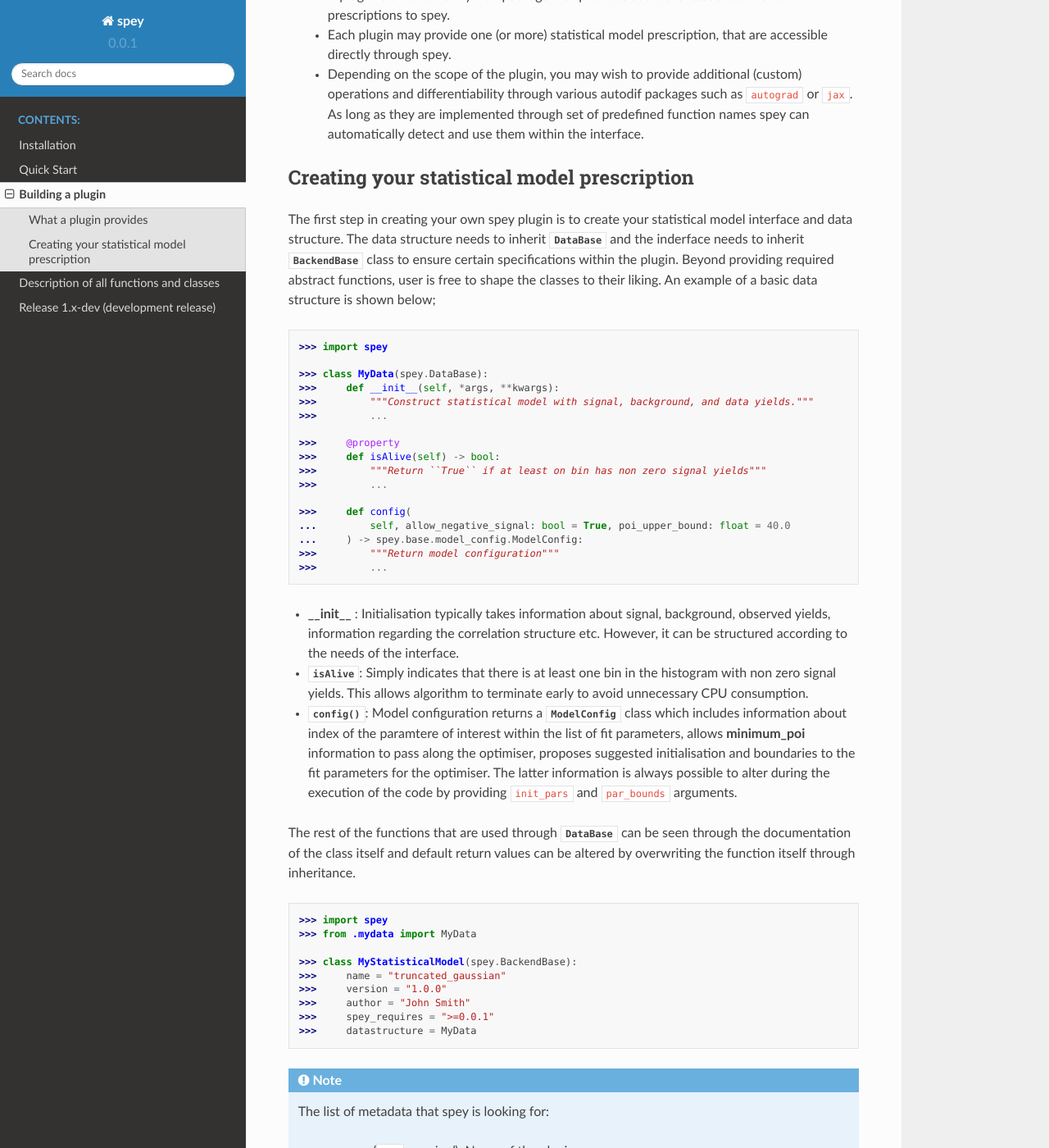
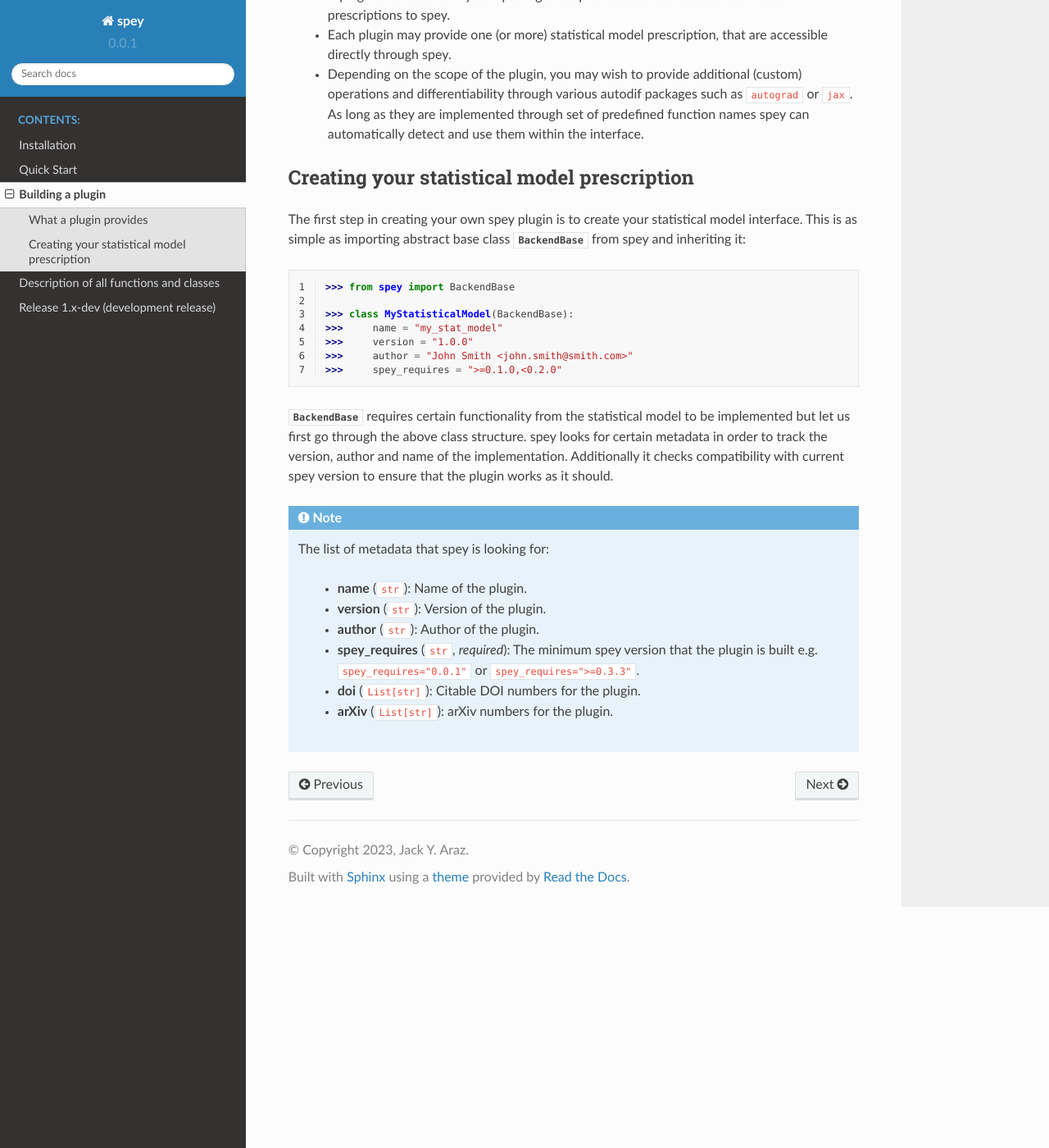
Before and after one commit to SpeysideHEP/spey, a Sphinx documentation site: the page built from docs/new_plugin.rst, in a window 1280 px wide and 1400 px high, scrolled down 354 px. Shown: the whole window at 82% size. Built offline with Sphinx 7.4.7 and the Read the Docs theme 2.0.0, drawn with Linux system fonts in a browser that asks for light colours; some of the changed text lies outside the part shown.

Commit message:
update documentation

```diff
--- a/docs/api.rst
+++ b/docs/api.rst
@@ -30,11 +30,6 @@ Base Classes
 ------------
 
 .. autoclass:: spey.BackendBase
-    :members:
-    :undoc-members:
-    :show-inheritance:
-
-.. autoclass:: spey.DataBase
     :members:
     :undoc-members:
     :show-inheritance:
--- a/docs/new_plugin.rst
+++ b/docs/new_plugin.rst
@@ -23,71 +23,34 @@ A quick intro on terminology of spey plugins in this section:
 Creating your statistical model prescription
 --------------------------------------------
 
-The first step in creating your own spey plugin is to create your statistical model interface and
-data structure. The data structure needs to inherit :obj:`~spey.DataBase` and the inderface
-needs to inherit :obj:`~spey.BackendBase` class to ensure certain specifications
-within the plugin. Beyond providing required abstract functions, user is free to shape the classes
-to their liking. An example of a basic data structure is shown below;
+The first step in creating your own spey plugin is to create your statistical model interface.
+This is as simple as importing abstract base class :class:`~spey.BackendBase` from spey and
+inheriting it:
 
 .. code-block:: python3
+    :linenos:
 
-    >>> import spey
+    >>> from spey import BackendBase
 
-    >>> class MyData(spey.DataBase):
-    >>>     def __init__(self, *args, **kwargs):
-    >>>         """Construct statistical model with signal, background, and data yields."""
-    >>>         ...
+    >>> class MyStatisticalModel(BackendBase):
+    >>>     name = "my_stat_model"
+    >>>     version = "1.0.0"
+    >>>     author = "John Smith <john.smith@smith.com>"
+    >>>     spey_requires = ">=0.1.0,<0.2.0"
 
-    >>>     @property
-    >>>     def isAlive(self) -> bool:
-    >>>         """Return ``True`` if at least on bin has non zero signal yields"""
-    >>>         ...
-
-    >>>     def config(
-    ...         self, allow_negative_signal: bool = True, poi_upper_bound: float = 40.0
-    ...     ) -> spey.base.model_config.ModelConfig:
-    >>>         """Return model configuration"""
-    >>>         ...
-
-* **__init__** : Initialisation typically takes information about signal, background, observed
-  yields, information regarding the correlation structure etc. However, it can be structured
-  according to the needs of the interface.
-* :attr:`~spey.DataBase.isAlive`: Simply indicates that there is at least one bin in the
-  histogram with non zero signal yields. This allows algorithm to terminate early to avoid
-  unnecessary CPU consumption.
-* :func:`~spey.DataBase.config`: Model configuration returns a
-  :class:`~spey.base.model_config.ModelConfig` class which includes information about index of
-  the paramtere of interest within the list of fit parameters, allows **minimum_poi** information
-  to pass along the optimiser, proposes suggested initialisation and boundaries to the fit
-  parameters for the optimiser. The latter information is always possible to alter during the
-  execution of the code by providing ``init_pars`` and ``par_bounds`` arguments.
-
-The rest of the functions that are used through :obj:`~spey.DataBase` can be seen through the
-documentation of the class itself and default return values can be altered by overwriting the
-function itself through inheritance.
-
-.. code-block:: python3
-
-    >>> import spey
-    >>> from .mydata import MyData
-
-    >>> class MyStatisticalModel(spey.BackendBase):
-    >>>     name = "truncated_gaussian"
-    >>>     version = "1.0.0"
-    >>>     author = "John Smith"
-    >>>     spey_requires = ">=0.0.1"
-    >>>     datastructure = MyData
+:class:`~spey.BackendBase` requires certain functionality from the statistical model to be
+implemented but let us first go through the above class structure. spey looks for certain
+metadata in order to track the version, author and name of the implementation. Additionally
+it checks compatibility with current spey version to ensure that the plugin works as it should.
 
 .. note::
 
     The list of metadata that spey is looking for:
 
-      * **name** (``str``, *required*): Name of the plugin.
-      * **version** (``str``, *required*): Version of the plugin.
-      * **author** (``str``, *required*): Author of the plugin.
+      * **name** (``str``): Name of the plugin.
+      * **version** (``str``): Version of the plugin.
+      * **author** (``str``): Author of the plugin.
       * **spey_requires** (``str``, *required*): The minimum spey version that the
         plugin is built e.g. ``spey_requires="0.0.1"`` or ``spey_requires=">=0.3.3"``.
       * **doi** (``List[str]``): Citable DOI numbers for the plugin.
       * **arXiv** (``List[str]``): arXiv numbers for the plugin.
-      * **datastructure** (``Callable`` or :obj:`~spey.DataBase` , *required*): Container
-        that includes and describes the relation of the input data with the statistical model.
```
